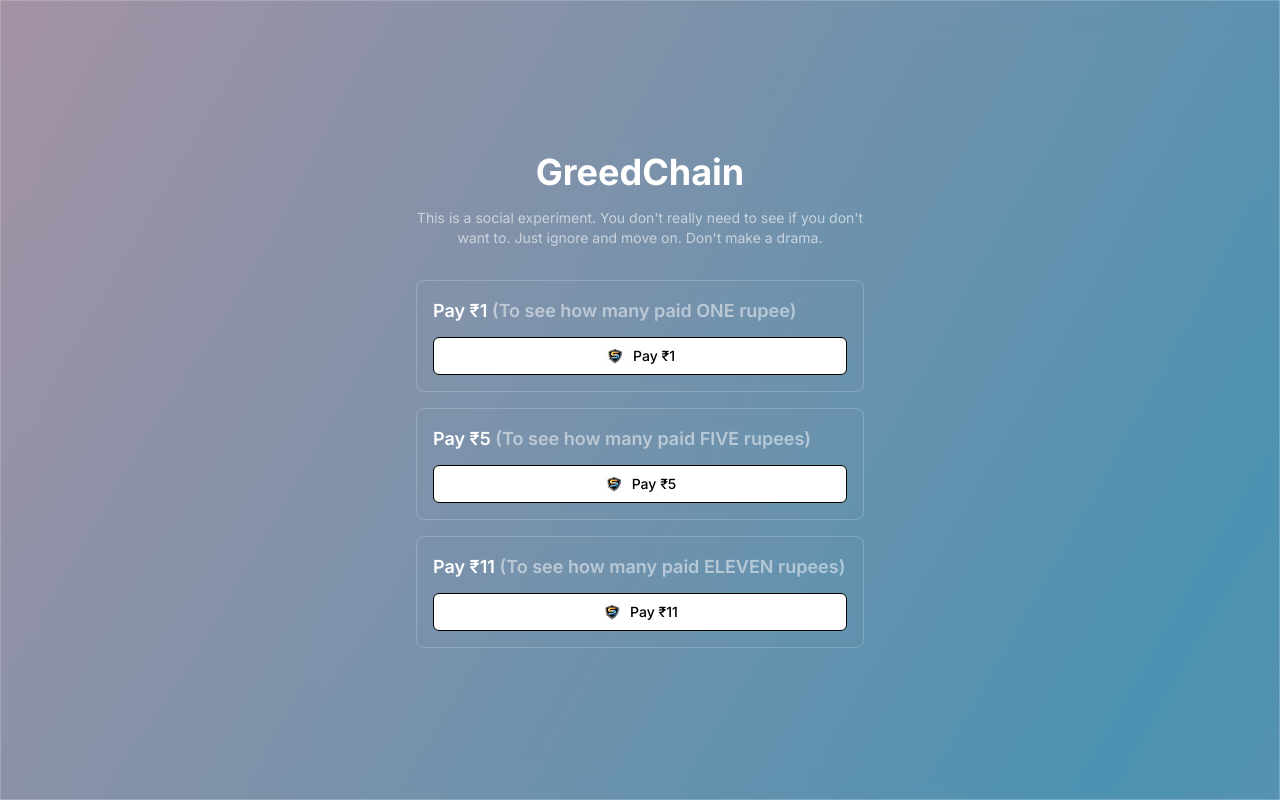
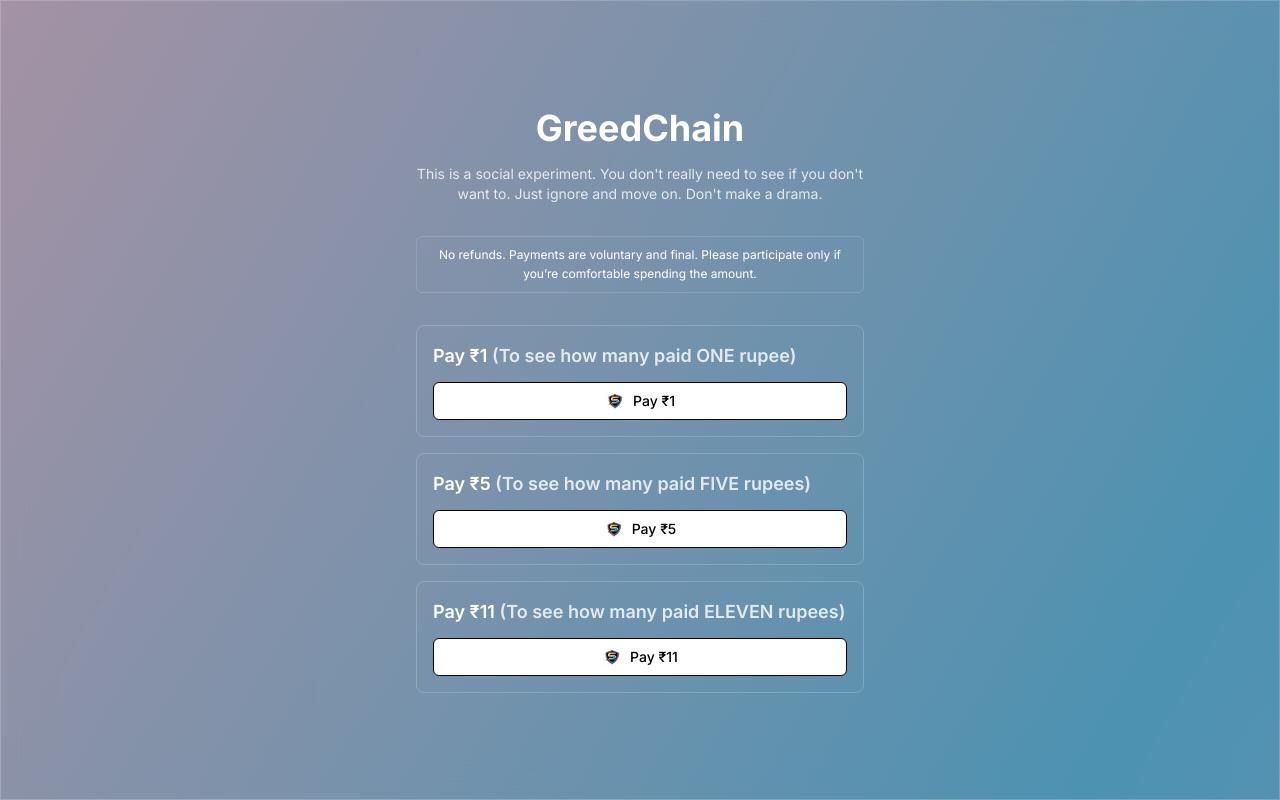
Before and after one commit to Suryatejaa/Greed-chain, a Next.js app: page / in a window 1280 px wide. Built offline with nearby package versions, Linux system fonts and the light colour scheme.

Commit message:
Added colourful bg

```diff
--- a/app/globals.css
+++ b/app/globals.css
@@ -89,3 +89,14 @@ body::after {
     transform: translate(0, 0) rotate(0deg);
   }
 }
+
+@keyframes gentleReveal {
+  0% {
+    opacity: 0;
+    transform: translateY(6px);
+  }
+  100% {
+    opacity: 1;
+    transform: translateY(0);
+  }
+}
--- a/app/page.tsx
+++ b/app/page.tsx
@@ -1,6 +1,4 @@
-"use client";
-
-import RazorpayButton from "./components/RazorpayButton";
+// "use client";
 import Image from "next/image";
 import logo from "../public/logo/s-logo.png";
 
@@ -11,35 +9,30 @@ export default function Home() {
       <div className="max-w-md w-full text-center">
         <h1 className="text-4xl font-bold mb-4">GreedChain</h1>
 
-        <p className="mb-8 text-sm opacity-60">
+        <p className="mb-8 text-sm opacity-80">
           This is a social experiment. You don&apos;t really need to see if you don&apos;t want to.
           Just ignore and move on. Don&apos;t make a drama.
         </p>
+        <p
+          className="
+    mb-8
+    text-xs
+    opacity-60
+    leading-relaxed
+    border
+    border-white/15
+    rounded-md
+    px-3
+    py-2
+    animate-[gentleReveal_0.6s_ease-out_0.4s_both]
+  "
+        >
+          No refunds. Payments are voluntary and final.
+          Please participate only if you’re comfortable spending the amount.
+        </p>
+
 
         <div className="flex flex-col gap-4">
-          {/* ₹1 */}
-          {/* <PaymentCard amount={1}>
-            <RazorpayButton
-              paymentButtonId="pl_Rz65r6ImL0PS8U"
-              formId="razorpay-form-1"
-            />
-          </PaymentCard>
-
-          {/* ₹5 */}
-          {/* <PaymentCard amount={5}>
-            <RazorpayButton
-              paymentButtonId="pl_RzV5vndCmZSnu9"
-              formId="razorpay-form-5"
-            />
-          </PaymentCard>
-
-          {/* ₹11 */}
-          {/* <PaymentCard amount={11}>
-            <RazorpayButton
-              paymentButtonId="pl_RzVCx1Qq9r0JoZ"
-              formId="razorpay-form-11"
-            />
-          </PaymentCard> */}
 
           {/* Cashfree Fixed Button */}
           <PaymentCard amount={1} label="To see how many paid ONE rupee">
@@ -96,7 +89,7 @@ function PaymentCard({
     <div className="flex flex-col p-4 border border-white/20 rounded-lg hover:border-white/40 transition-colors">
       <div className="flex items-center justify-between mb-3">
         <p className="text-lg font-semibold">
-          Pay ₹{amount} {label && <span className="opacity-50">({label})</span>}
+          Pay ₹{amount} {label && <span className="opacity-80">({label})</span>}
         </p>
       </div>
       {children}
```
